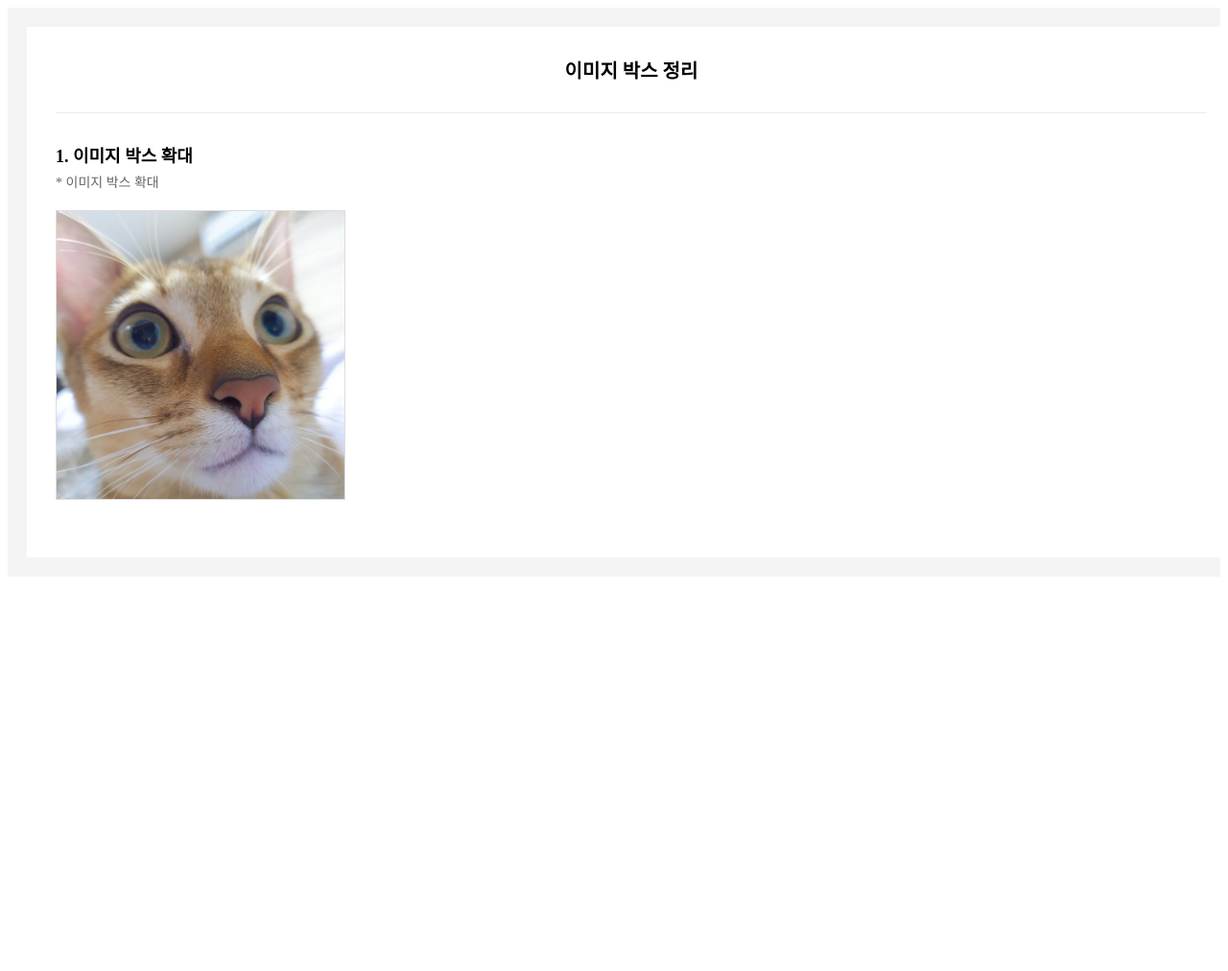
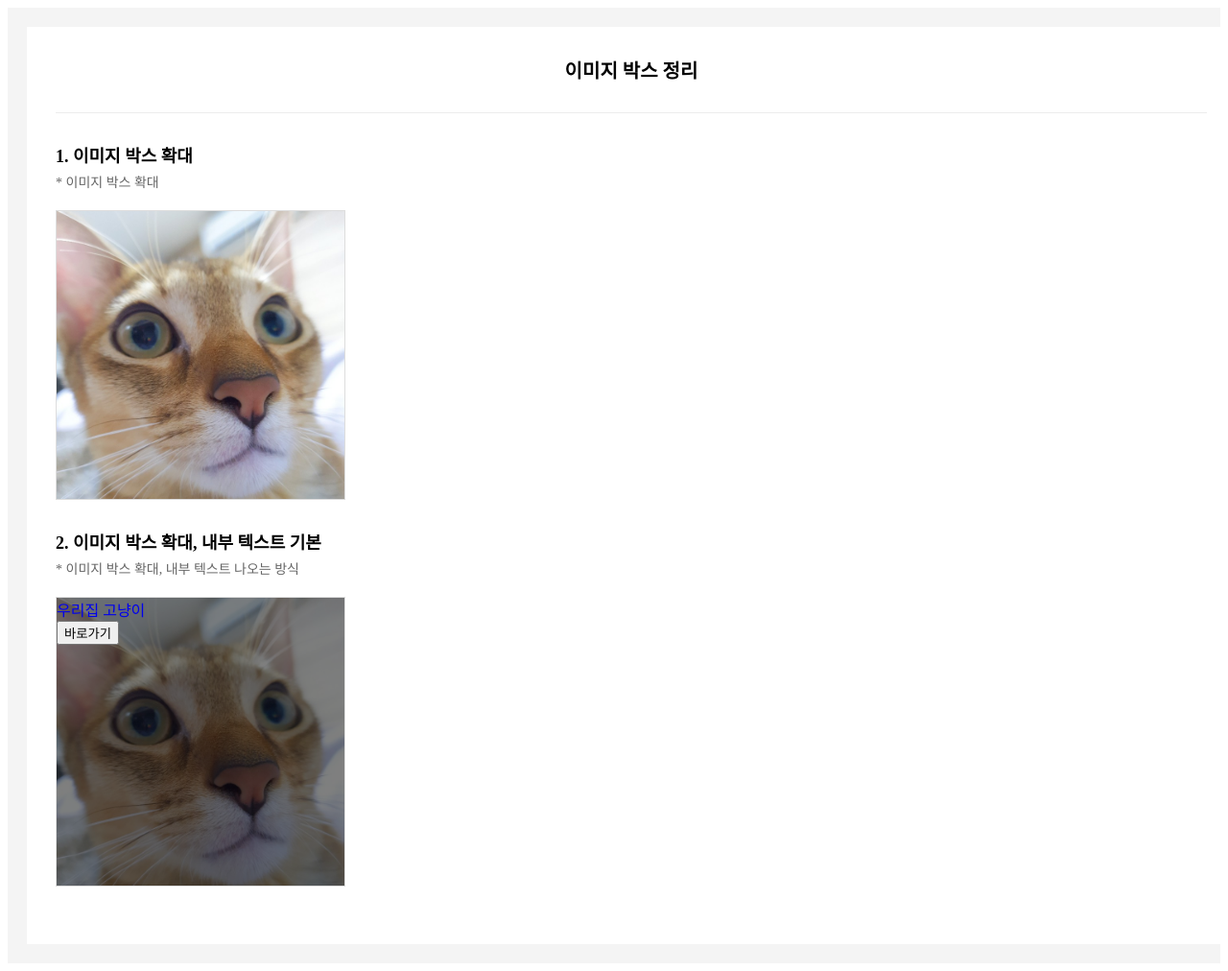
Before and after one commit to eotjd14tp/DevItems, a PHP site: page / in a window 1280 px wide. Shown: the whole page at 96% size. Before the commit the page ends 521 px from the top, so only its background shows below. Run offline with PHP 8.4, Linux system fonts and the light colour scheme.

Commit message:
이미지 박스 관련 소스

```diff
--- a/style/imageBox/css/style.css
+++ b/style/imageBox/css/style.css
@@ -16,8 +16,16 @@ div.type div.title span.desc:before { content: '* '; }
 
 /* 1. 기본 이미지 박스 확대 */
 
-
 div.type1 div.list a { display: block; width: 300px; height: 300px; border: 1px solid #ddd; overflow: hidden; }
 div.type1 div.list a span.thumb { display: block; width: 100%; height: 100%; background-repeat: no-repeat; background-size: cover; background-position: center; text-indent: -9999px; transition: all .3s; }
 div.type1 div.list a:hover span.thumb { transform: scale(1.1);  }
 div.type1 div.list a img { display: none; }
+
+/* 2. 이미지 박스 + 내부 텍스트 */
+
+div.type2 div.list a { position: relative; display: block; width: 300px; height: 300px; border: 1px solid #ddd; overflow: hidden; }
+div.type2 div.list a span.thumb { display: block; width: 100%; height: 100%; background-repeat: no-repeat; background-size: cover; background-position: center; text-indent: -9999px; transition: all .3s; }
+div.type2 div.list a:hover span.thumb { transform: scale(1.1);  }
+div.type2 div.list a span img { display: none; }
+div.type2 div.list a span.txtBox { display: block; position: absolute; width: 100%; height: 100%; top: 0; left: 0; background-color: rgba(0,0,0,0.5); z-index: 1; }
+div.type2 div.list a span.txtBox * { display: flex; }
--- a/style/imageBox/index.html
+++ b/style/imageBox/index.html
@@ -24,6 +24,23 @@
                         </a>
                     </div>
                 </div>
+                <div class="type type2">
+                    <div class="title">
+                        <span>2. 이미지 박스 확대, 내부 텍스트 기본</span>
+                        <span class="desc">이미지 박스 확대, 내부 텍스트 나오는 방식</span>
+                    </div>
+                    <div class="list">
+                        <a href="javascript:;" title="이미지">
+                            <span class="thumb" style="background-image: url('images/mint01.jpg')">
+                                <img src="images/mint01.jpg" alt="mint" />
+                            </span>
+                            <span class="txtBox">
+                                <span class="text">우리집 고냥이</span>
+                                <button type="button" title="우리집 고냥이 바로가기"><span>바로가기</span></button>
+                            </span>
+                        </a>
+                    </div>
+                </div>
             </div>
         </div>
     </body>
```
